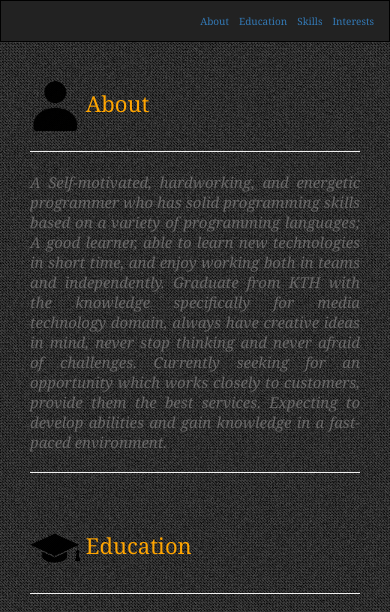
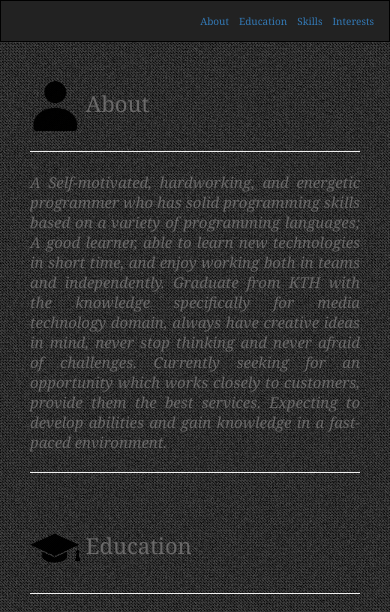
Before and after one commit to PudgeMeat/ReactJSONResume, a React app: page / in a window 390 px wide. Shown: the top 612 px of the page. Built offline with nearby package versions, Linux system fonts and the light colour scheme.

Commit message:
responsive change

```diff
--- a/public/styles/main.css
+++ b/public/styles/main.css
@@ -119,17 +119,11 @@ h5{
 
 
 @media screen and (max-width: 1200px) {
-  h1{
-    color:red;
-  }
 
 }
 
 
 @media screen and (max-width: 992px) {
-  h1{
-    color:purple;
-  }
 
   #scrolldiv{
   max-width: 220px;
@@ -141,7 +135,6 @@ h5{
 
 @media screen and (max-width: 768px) {
   h1{
-    color:green;
     font: 400 30px/40px 'Bree Serif', Georgia, serif;
   }
   h3{
@@ -166,7 +159,6 @@ h5{
 
 @media screen and (max-width: 480px) {
   h1{
-    color:orange;
     font: 400 22px/25px 'Bree Serif', Georgia, serif;
   }
   h3{
```
